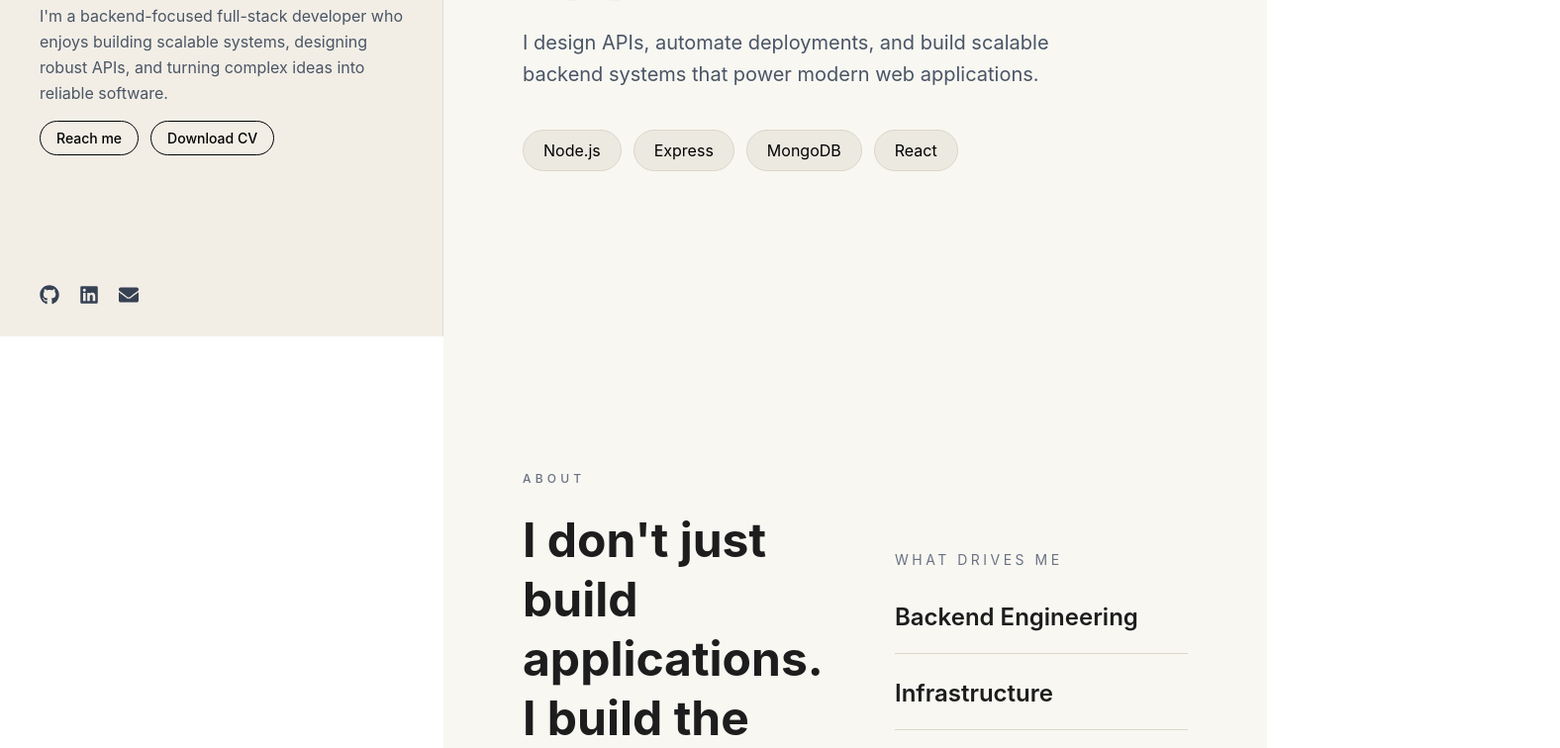
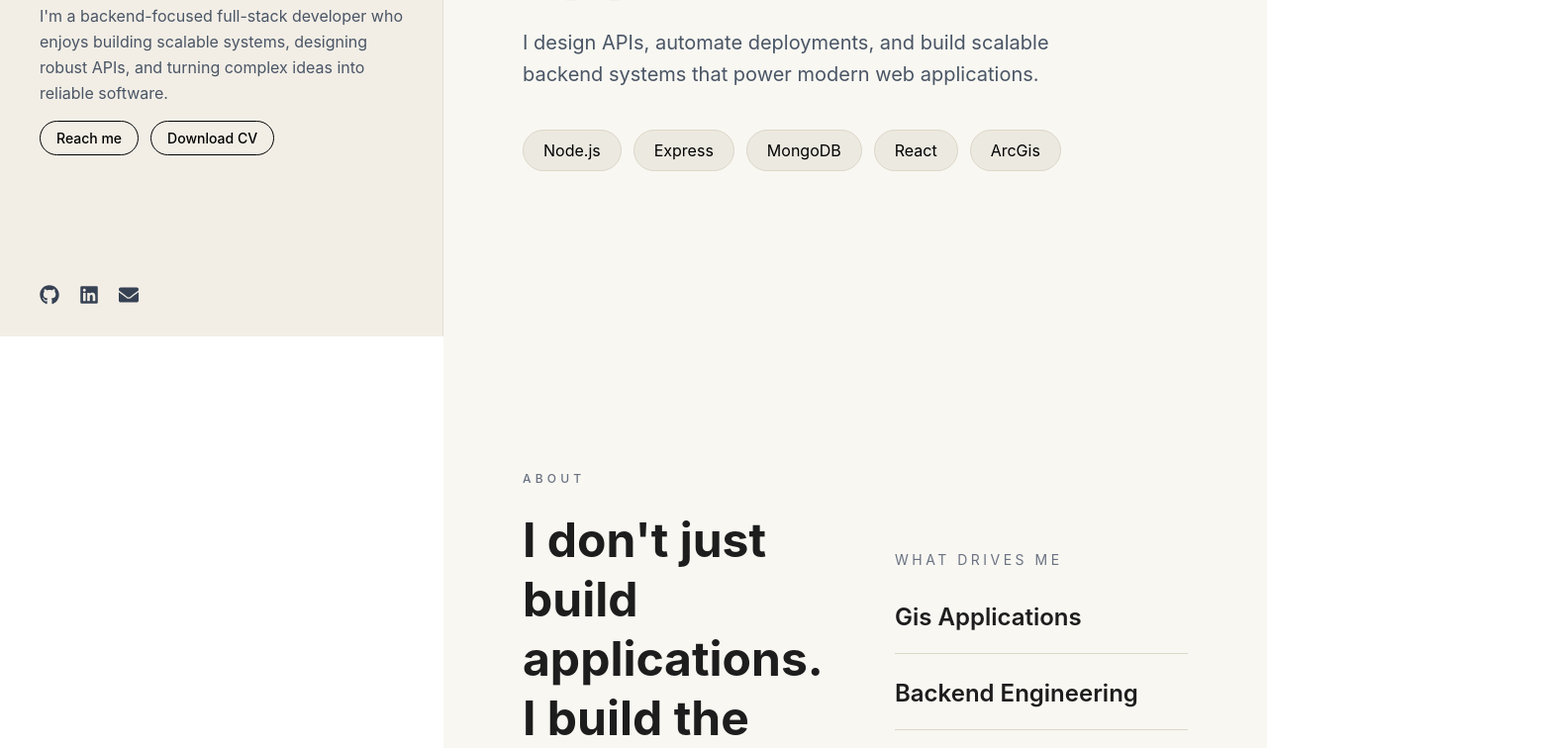
Before and after one commit to AnthonyNelsonSelvan/portfolio_v2, a React (Vite) app: page / in a window 1280 px wide. Shown: the part 460-1216 px from the top of the page at 99% size, 1576 px wide, since content can reach past the window. Built offline with nearby package versions, Linux system fonts and the light colour scheme.

Commit message:
another micro changes

```diff
--- a/src/components/Sections/About.jsx
+++ b/src/components/Sections/About.jsx
@@ -2,6 +2,7 @@ import { useEffect, useRef } from "react";
 import { motion, useInView } from "framer-motion";
 
 const INTERESTS = [
+  "Gis Applications",
   "Backend Engineering",
   "Infrastructure",
   "System Design",
--- a/src/components/Sections/Hero.jsx
+++ b/src/components/Sections/Hero.jsx
@@ -2,7 +2,7 @@ import React, { useEffect, useRef } from "react";
 import { motion } from "framer-motion";
 
 // Static: defined once at module level, not recreated on every render
-const TECH_STACK = ["Node.js", "Express", "MongoDB", "React"];
+const TECH_STACK = ["Node.js", "Express", "MongoDB", "React", "ArcGis"];
 
 // Animation variants
 const container = {
--- a/src/data/experience.js
+++ b/src/data/experience.js
@@ -19,8 +19,8 @@ export const experiences = [
           "Admin Dashboard",
           "Invoice Generator",
           "20+ Internal Features",
-          "GIS Application for monitoring and visualizing camera locations through interactive maps and geospatial data",
-          "Remote PC Management Application for securely monitoring and controlling office computers from remote locations",
+          "GIS Application for CCTV visualization",
+          "Remote PC Management Application",
         ],
       },
       {
```
